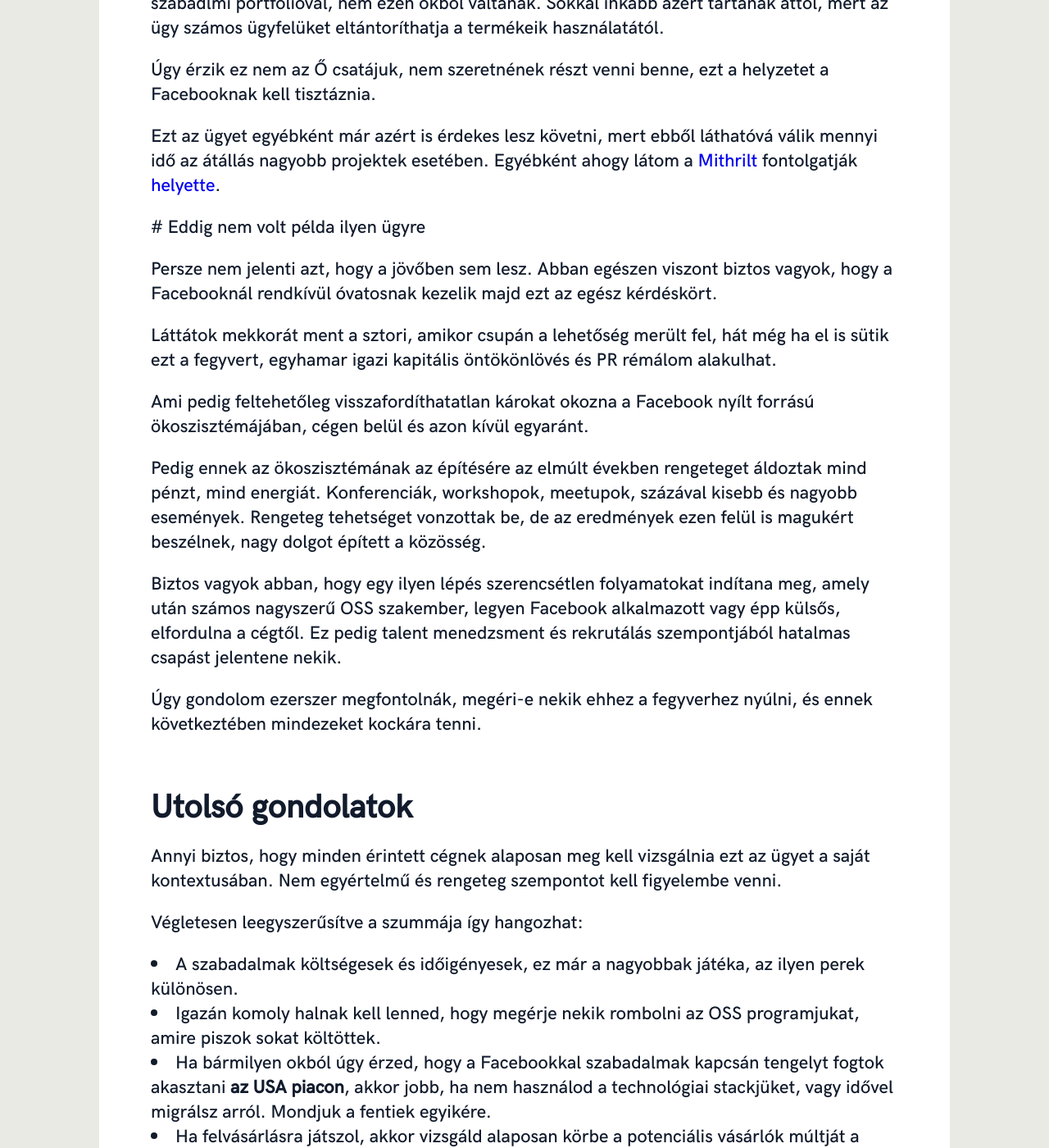
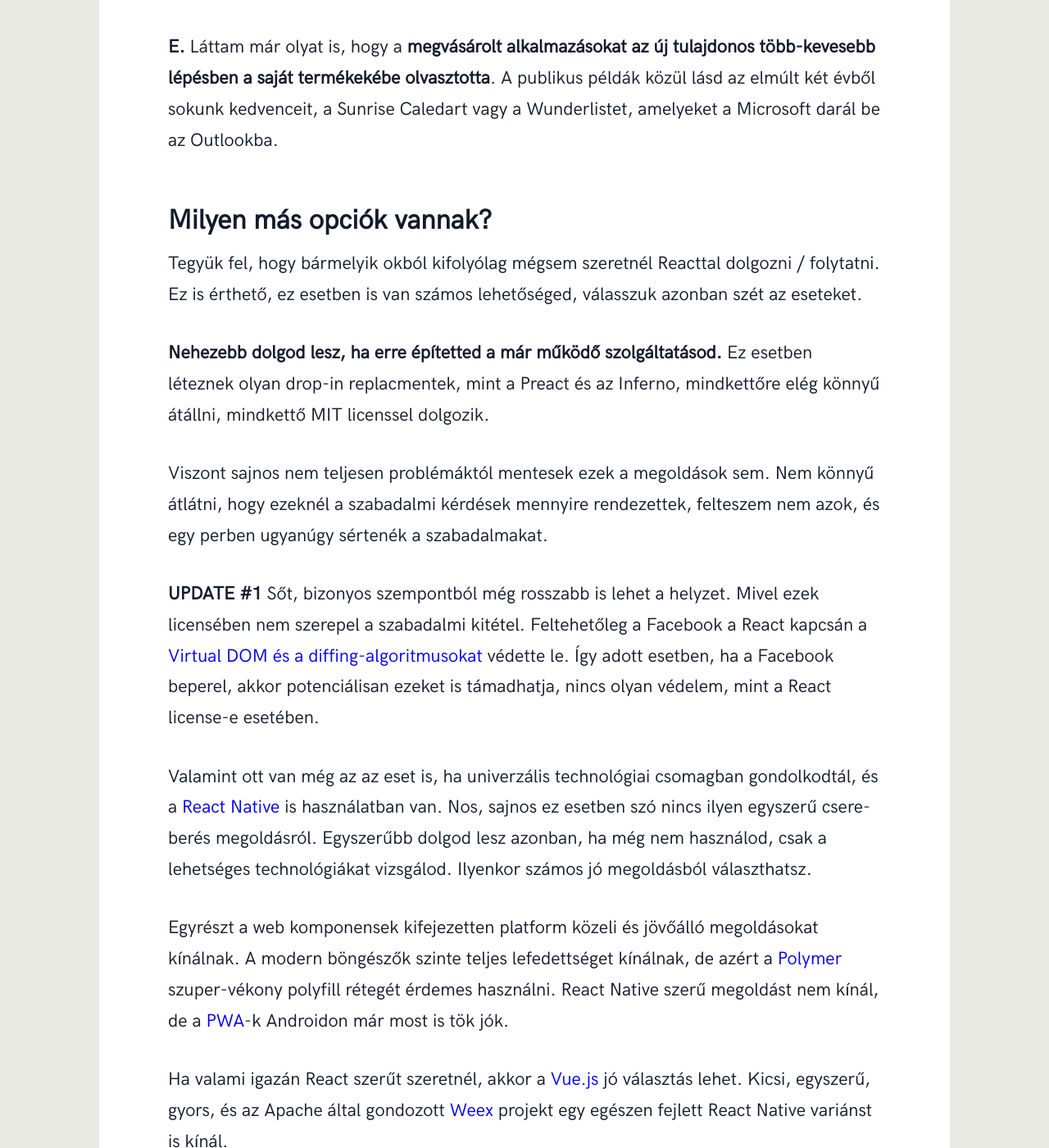
Before and after one commit to AppCraft-Projects/appcraft-site, a Jekyll site: the page built from _blog/2017-08-30-fb-licensing.md, in a window 1280 px wide and 1400 px high, scrolled down 6953 px. Shown: the whole window at 82% size. Built offline with Jekyll 4.4.1, drawn with Linux system fonts in a browser that asks for light colours; some of the changed text lies outside the part shown.

Commit message:
Add spacing fixes

```diff
--- a/_blog/2017-08-30-fb-licensing.md
+++ b/_blog/2017-08-30-fb-licensing.md
@@ -15,7 +15,7 @@
 
 Ennek következtében is alakulhatnak ki időről-időre olyan kacifántos ügyek, mint amelyen pár hete a Facebook licensek esetében jött fel.
 
-# Egészséges kétkedés
+## Egészséges kétkedés
 Az egész sztorit Raúl Kripalani (Apache Foundation) [írásával](http://bit.ly/raul-facebook-license) indult, szó szerint futótűzként járta be a közösségi csatornákat.
 
 Röviden összefoglalva felhívta a startupok figyelmét Facebook licenselési gyakorlatára a React példájával, és ellenjavallotta annak használatát.
@@ -26,7 +26,8 @@
 
 Fontos hangsúlyozni, minden alaposság ellenére kimaradhattak lényeges részletek, meglehet az értelmezésem sem mindig teljes. *Ha egészen biztosra szeretnél menni, érdemes felkeresni egy a témára specializálódott ügyvédet.*
 
-# Apache 2.0 vs Facebook BSP+Patent
+## Apache 2.0 vs Facebook BSP+Patent
+
 Közel sem fekete-fehér helyzetről van szó, Raúl postjában vannak jó pontok, de úgyszintén féligazságok is. Nem annyira egyszerű a verdikt, ahogy azt elénk tárta.
 
 Az alaposabb megértés érdekében érdemes több dolgot is tisztán látni. Egyrészt a nyílt forrású kód használata és a szabadalmak erősen elválnak egymástól, nem szabad összemosni azokat.
@@ -50,7 +51,7 @@
 - Nem használnak copyleftet, ami a későbbi potenciális szabadalmi trollkodásnak megy elébe.
 - A sima BSD esetében elvi lehetőség van arra, hogy a tulajdonos úgy döntsön, hogy a projekt felhasználóit license díj megfizetésére kötelezze. (A szabadalom licenszelését el kell választani a nyílt forrású kód felhasználásától, külön dolgokról van szó.)
 
-# Mi van akkor ha?
+## Mi van akkor ha?
 
 Terjünk rá a nehezebb témákra, amit sokan mások felhoztak a napokban.
 
@@ -101,7 +102,7 @@
 
 **E.** Láttam már olyat is, hogy a **megvásárolt alkalmazásokat az új tulajdonos több-kevesebb lépésben a saját termékekébe olvasztotta**. A publikus példák közül lásd az elmúlt két évből sokunk kedvenceit, a Sunrise Caledart vagy a Wunderlistet, amelyeket a Microsoft darál be az Outlookba.
 
-# Milyen más opciók vannak?
+## Milyen más opciók vannak?
 
 Tegyük fel, hogy bármelyik okból kifolyólag mégsem szeretnél Reacttal dolgozni / folytatni. Ez is érthető, ez esetben is van számos lehetőséged, válasszuk azonban szét az eseteket.
 
@@ -137,7 +138,7 @@
 
 Ezt az ügyet egyébként már azért is érdekes lesz követni, mert ebből láthatóvá válik mennyi idő az átállás nagyobb projektek esetében. Egyébként ahogy látom a [Mithrilt](https://mithril.js.org/) fontolgatják [helyette](https://github.com/Automattic/wp-calypso/issues/650#issuecomment-235086367).
 
-# Eddig nem volt példa ilyen ügyre
+## Eddig nem volt példa ilyen ügyre
 
 Persze nem jelenti azt, hogy a jövőben sem lesz. Abban egészen viszont biztos vagyok, hogy a Facebooknál rendkívül óvatosnak kezelik majd ezt az egész kérdéskört.
 
@@ -151,7 +152,7 @@
 
 Úgy gondolom ezerszer megfontolnák, megéri-e nekik ehhez a fegyverhez nyúlni, és ennek következtében mindezeket kockára tenni.
 
-# Utolsó gondolatok
+## Utolsó gondolatok
 
 Annyi biztos, hogy minden érintett cégnek alaposan meg kell vizsgálnia ezt az ügyet a saját kontextusában. Nem egyértelmű és rengeteg szempontot kell figyelembe venni.
 
--- a/css/main.scss
+++ b/css/main.scss
@@ -5,7 +5,7 @@
 // fonts
 $heading-font: 'Libre Franklin semibold', Arial, serif;
 $mainnav-font: 'Libre Franklin extralight', Arial, serif;
-$paragraph-font: 'HK grotesk medium', Arial, serif;
+$paragraph-font: 'HK grotesk regular', Arial, serif;
 $code-font: 'Source Code Pro', monospace;
 
 // sizes
@@ -18,10 +18,10 @@
 $non-important-font-size: 0.8em;
 
 // spacing
-$logical-separator-spacing: 1em;
+$logical-separator-spacing: 1.2em;
 $header-bottom-spacing: 0.2em;
 $section-spacing: 2em;
-$page-spacing: 3em;
+$page-spacing: 4em;
 $inline-spacing: 1em;
 $tag-spacing: 0.5em;
 
@@ -72,6 +72,24 @@
   clear: both;
 }
 
+hr {
+  margin: $section-spacing 0;
+  display: block;
+  border: 0;
+  text-align: center;
+  overflow: visible;
+  box-sizing: content-box;
+  line-height: 0;
+  height: 0;
+
+  &:before {
+    content: '...';
+    display: inline-block;
+    color: $background-text-color;
+    letter-spacing: 1em;
+  }
+}
+
 a {
   text-decoration: none;
 }
@@ -80,21 +98,21 @@
   font-family: $paragraph-font;
   font-size: $h2-font-size;
   line-height: $h2-line-height;
-  padding: $logical-separator-spacing 0 $header-bottom-spacing 0;
+  padding: $logical-separator-spacing 0 0 0;
 }
 
 h3 {
   font-family: $paragraph-font;
   font-size: $h3-font-size;
   line-height: $h3-line-height;
-  padding: $logical-separator-spacing 0 $header-bottom-spacing 0;
+  padding: $logical-separator-spacing 0 0 0;
 }
 
 h4 {
   font-family: $paragraph-font;
   font-size: $h4-font-size;
   line-height: $h4-line-height;
-  padding: $logical-separator-spacing 0 $header-bottom-spacing 0;
+  padding: $logical-separator-spacing 0 0 0;
 }
 
 #page {
@@ -190,7 +208,7 @@
 #post {
   background-color: $post-background-color;
   margin-top: $section-spacing;
-  padding: $page-spacing;
+  padding: $section-spacing $page-spacing;
 
   h1 {
     font-family: $paragraph-font;
@@ -201,7 +219,8 @@
 
   p {
     font-family: $paragraph-font;
-    padding: 0 0 $logical-separator-spacing 0;
+    line-height: 1.8em;
+    padding: 0.7em 0 0.9em 0;
   }
 
   #post-meta {
@@ -213,12 +232,21 @@
     margin-top: $section-spacing
   }
 
+  .tag-list {
+    padding-left: 0;
+  }
+
   ul {
-    padding-bottom: $logical-separator-spacing;
+    padding: $logical-separator-spacing 0 $logical-separator-spacing $logical-separator-spacing;
+
+    li:last-child {
+      padding-bottom: 0;
+    }
   }
 
   li {
-    list-style-position: inside;
+    display: list-item;
+    padding-bottom: $logical-separator-spacing;
   }
 }
 
@@ -386,6 +414,7 @@
           padding: 0 $tag-spacing;
           color: $main-text-color;
         }
+        margin-bottom: $inline-spacing;
       }
 
       .tag-description {
@@ -506,6 +535,7 @@
     font-size: $background-text-size;
     width: 100%;
     text-align: center;
+    padding-bottom: $section-spacing;
   }
 }
 
@@ -523,7 +553,7 @@
     display: block;
     width: 94%;
     height: 20px;
-    box-shadow: 0 8px 36px 0 #1C2A43;
+    box-shadow: 0 7px 30px 0 #1C2A43;
     position: absolute;
     bottom: 0;
     left: 3%;
```
